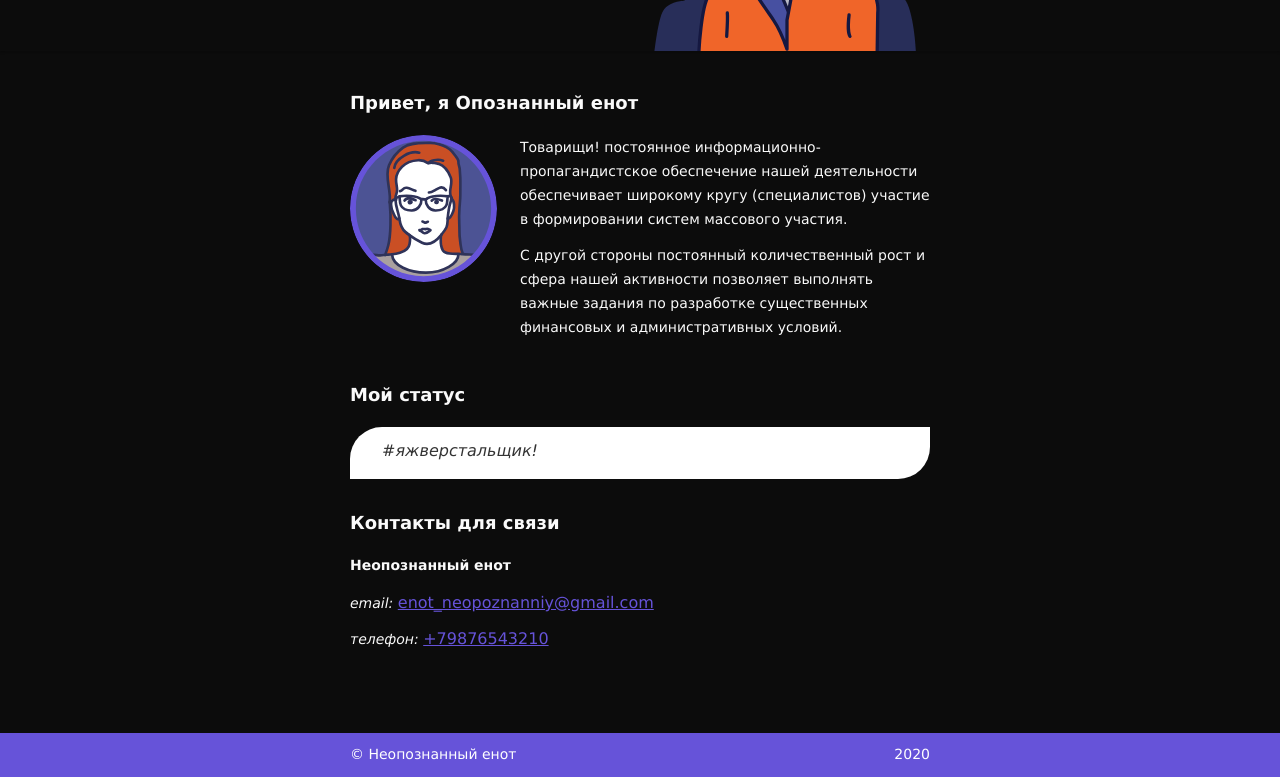
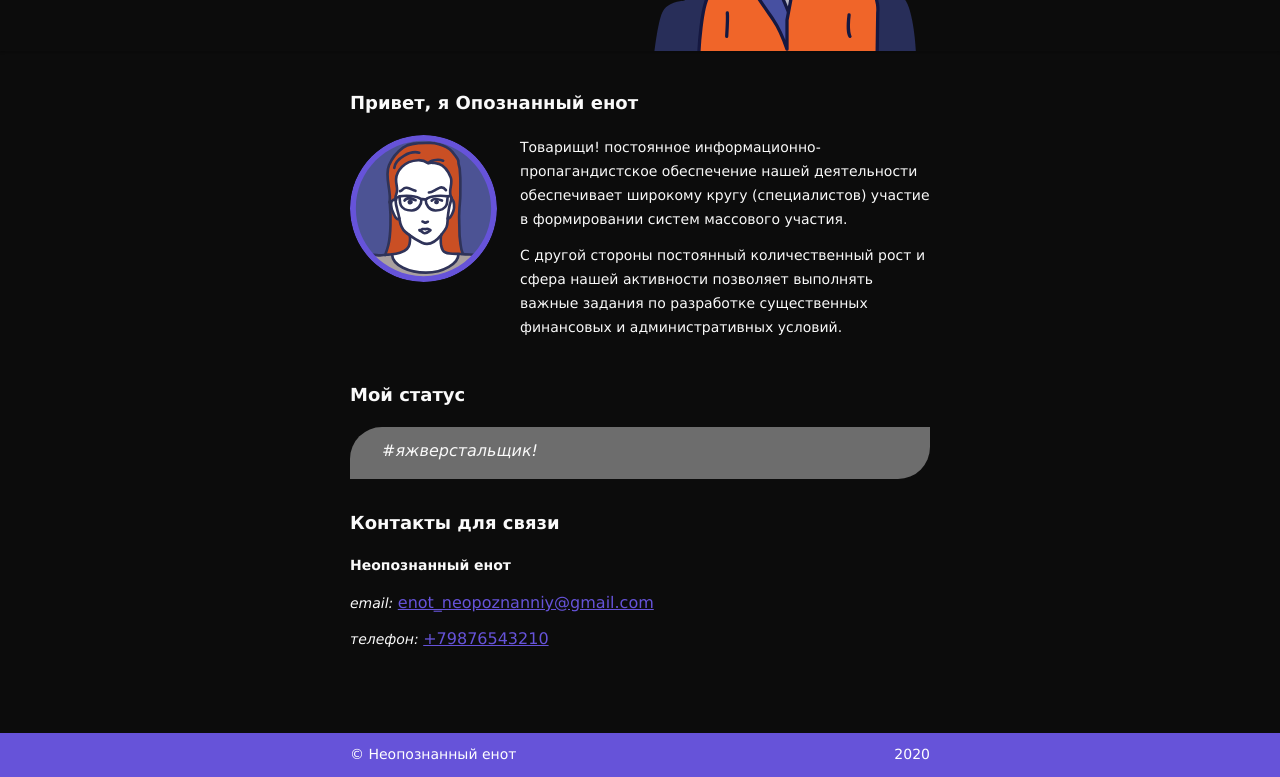
Before and after one commit to Gabymeow/mysite, a plain HTML site: page index.html in a window 1280 px wide. Shown: the part 147-924 px from the top of the page. Drawn offline with Linux system fonts and the dark colour scheme.

Commit message:
add dark elements

```diff
--- a/style.css
+++ b/style.css
@@ -171,4 +171,8 @@ p.contacts-name {
     background-color: #0c0c0c;
     box-shadow: 0 2px 2px rgba(0, 0, 0, 0.2);
   }
+  .status p {
+    color: #fafafa;
+    background-color: #6d6d6d;
+  }
 }
```
